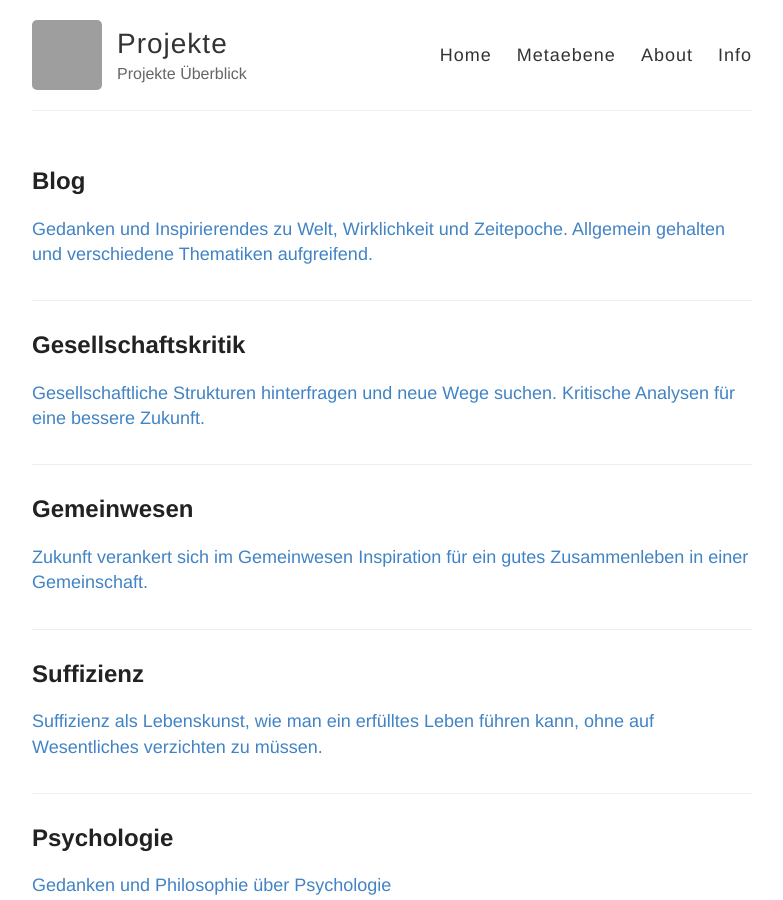
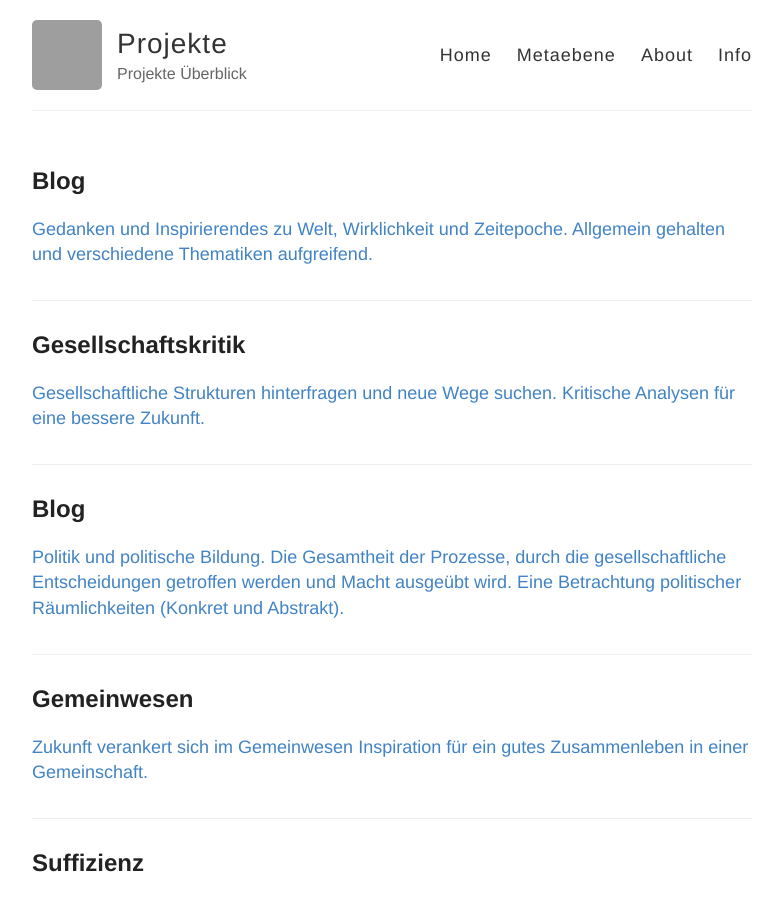
Before and after one commit to S2030c/projekte, a Jekyll site: the page built from index.html, in a window 1280 px wide and 900 px high. Shown: the whole window, without its empty margins (248-1031 px from the left). Built offline with Jekyll 4.4.1, drawn with Linux system fonts in a browser that asks for light colours; grey boxes are pictures that could not be loaded.

Commit message:
Update index.html

```diff
--- a/index.html
+++ b/index.html
@@ -20,6 +20,14 @@ layout: default
   </a>
 </div>
 
+<div class="psection">
+  <a href="https://s2030c.github.io/politik/" title="" target="_">
+    <h2>Blog</h2>
+    <p>
+     Politik und politische Bildung. Die Gesamtheit der Prozesse, durch die gesellschaftliche Entscheidungen getroffen werden und Macht ausgeübt wird. Eine Betrachtung politischer Räumlichkeiten (Konkret und Abstrakt).
+    </p>
+  </a>
+</div>
 
 <div class="psection">
   <a href="https://s2030c.github.io/gemeinwesen/" title="" target="_">
```
